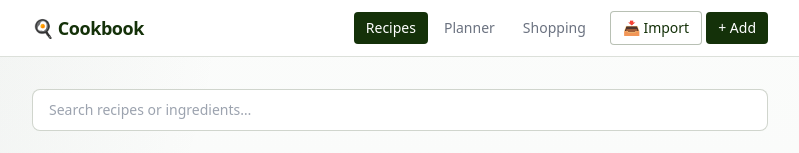
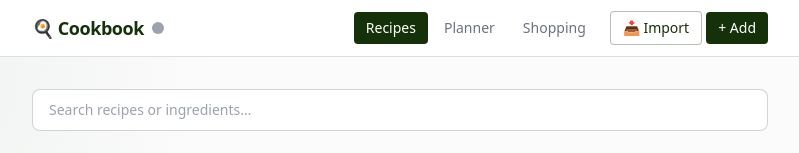
Before and after one commit to tlkaufmann/cookbook, a React (Vite) app: page / in a window 1280 px wide. Shown: the top 153 px of the page, without its empty margins (240-1039 px from the left). Built offline with nearby package versions, Linux system fonts and the light colour scheme; no server answers.

Commit message:
Add a badge about deployment status

```diff
--- /dev/null
+++ b/src/components/DeployBadge.jsx
@@ -0,0 +1,129 @@
+import { useEffect, useMemo, useRef, useState } from 'react'
+
+const OWNER = 'tlkaufmann'
+const REPO = 'cookbook'
+const WORKFLOW = 'deploy.yml'
+const RUNS_URL = `https://api.github.com/repos/${OWNER}/${REPO}/actions/workflows/${WORKFLOW}/runs?per_page=1`
+const MAIN_COMMIT_URL = `https://api.github.com/repos/${OWNER}/${REPO}/commits/main`
+
+function statusFrom(run, latestMainSha) {
+  if (!run) return { key: 'unknown', label: 'Deploy: unknown' }
+
+  if (run.status !== 'completed') {
+    return { key: 'running', label: 'Deploy: running' }
+  }
+
+  if (run.conclusion === 'success' && latestMainSha && run.head_sha && run.head_sha !== latestMainSha) {
+    return { key: 'behind', label: 'Deploy: behind' }
+  }
+
+  switch (run.conclusion) {
+    case 'success':
+      return { key: 'success', label: 'Deploy: deployed' }
+    case 'failure':
+      return { key: 'failed', label: 'Deploy: failed' }
+    case 'cancelled':
+      return { key: 'cancelled', label: 'Deploy: cancelled' }
+    default:
+      return { key: 'unknown', label: `Deploy: ${run.conclusion || 'unknown'}` }
+  }
+}
+
+function shortSha(sha) {
+  return sha ? sha.slice(0, 7) : '-------'
+}
+
+export default function DeployBadge() {
+  const [run, setRun] = useState(null)
+  const [latestMainSha, setLatestMainSha] = useState('')
+  const [error, setError] = useState('')
+
+  useEffect(() => {
+    let alive = true
+
+    async function load() {
+      try {
+        const pat = localStorage.getItem('gh_pat')
+        const headers = pat ? { Authorization: `token ${pat}` } : {}
+        const [runsRes, mainRes] = await Promise.all([
+          fetch(RUNS_URL, { cache: 'no-store', headers }),
+          fetch(MAIN_COMMIT_URL, { cache: 'no-store', headers }),
+        ])
+        if (!runsRes.ok) throw new Error(`Workflow HTTP ${runsRes.status}`)
+        if (!mainRes.ok) throw new Error(`Commit HTTP ${mainRes.status}`)
+        const [runsData, mainData] = await Promise.all([runsRes.json(), mainRes.json()])
+        if (!alive) return
+        setRun((runsData.workflow_runs || [])[0] || null)
+        setLatestMainSha(mainData.sha || '')
+        setError('')
+      } catch (e) {
+        if (!alive) return
+        setError(String(e.message || 'Failed to load deploy status'))
+      }
+    }
+
+    load()
+    const id = setInterval(load, 20000)
+    return () => {
+      alive = false
+      clearInterval(id)
+    }
+  }, [])
+
+  const [expanded, setExpanded] = useState(false)
+  const ref = useRef(null)
+
+  const state = useMemo(() => statusFrom(run, latestMainSha), [run, latestMainSha])
+  const sha = run?.head_sha
+
+  const dotColor = {
+    success: 'bg-emerald-500',
+    running: 'bg-amber-400',
+    behind: 'bg-blue-500',
+    failed: 'bg-red-500',
+    cancelled: 'bg-gray-400',
+    unknown: 'bg-gray-400',
+  }[state.key]
+
+  const badgeCls = {
+    success: 'bg-emerald-50 text-emerald-700 border-emerald-200',
+    running: 'bg-amber-50 text-amber-800 border-amber-200',
+    behind: 'bg-blue-50 text-blue-700 border-blue-200',
+    failed: 'bg-red-50 text-red-700 border-red-200',
+    cancelled: 'bg-gray-100 text-gray-700 border-gray-300',
+    unknown: 'bg-gray-100 text-gray-700 border-gray-300',
+  }[state.key]
+
+  // Collapse when clicking outside
+  useEffect(() => {
+    if (!expanded) return
+    function onClickOutside(e) {
+      if (ref.current && !ref.current.contains(e.target)) setExpanded(false)
+    }
+    document.addEventListener('mousedown', onClickOutside)
+    return () => document.removeEventListener('mousedown', onClickOutside)
+  }, [expanded])
+
+  if (!expanded) {
+    return (
+      <button
+        ref={ref}
+        onClick={() => setExpanded(true)}
+        title={`Deploy status: ${state.label} · ${shortSha(sha)}`}
+        className={`w-3 h-3 rounded-full ${dotColor} transition-transform hover:scale-125 focus:outline-none`}
+      />
+    )
+  }
+
+  return (
+    <a
+      ref={ref}
+      href="https://github.com/tlkaufmann/cookbook/actions/workflows/deploy.yml"
+      target="_blank"
+      rel="noreferrer"
+      className={`px-2.5 py-1 rounded-full border text-xs font-medium whitespace-nowrap ${badgeCls} transition-all`}
+    >
+      {state.label} · {shortSha(sha)}
+    </a>
+  )
+}
--- a/src/components/Nav.jsx
+++ b/src/components/Nav.jsx
@@ -1,6 +1,7 @@
 import { useState } from 'react'
 import { Link, useLocation } from 'react-router-dom'
 import ImportModal from './ImportModal'
+import DeployBadge from './DeployBadge'
 
 const LINKS = [
   { to: '/', label: 'Recipes' },
@@ -15,10 +16,13 @@ export default function Nav() {
   return (
     <>
       <nav className="sticky top-0 z-10 bg-white/95 backdrop-blur border-b border-[#143109]/15">
-        <div className="max-w-3xl mx-auto px-4 flex items-center justify-between h-14">
-          <Link to="/" className="font-semibold text-[#143109] text-lg tracking-tight">
-            🍳 Cookbook
-          </Link>
+        <div className="max-w-3xl mx-auto gap-2 px-4 flex items-center justify-between h-14">
+          <div className="flex items-center gap-2">
+            <Link to="/" className="font-semibold text-[#143109] text-lg tracking-tight">
+              🍳 Cookbook
+            </Link>
+            <DeployBadge />
+          </div>
           <div className="flex items-center gap-1">
             {LINKS.map(l => (
               <Link
```
